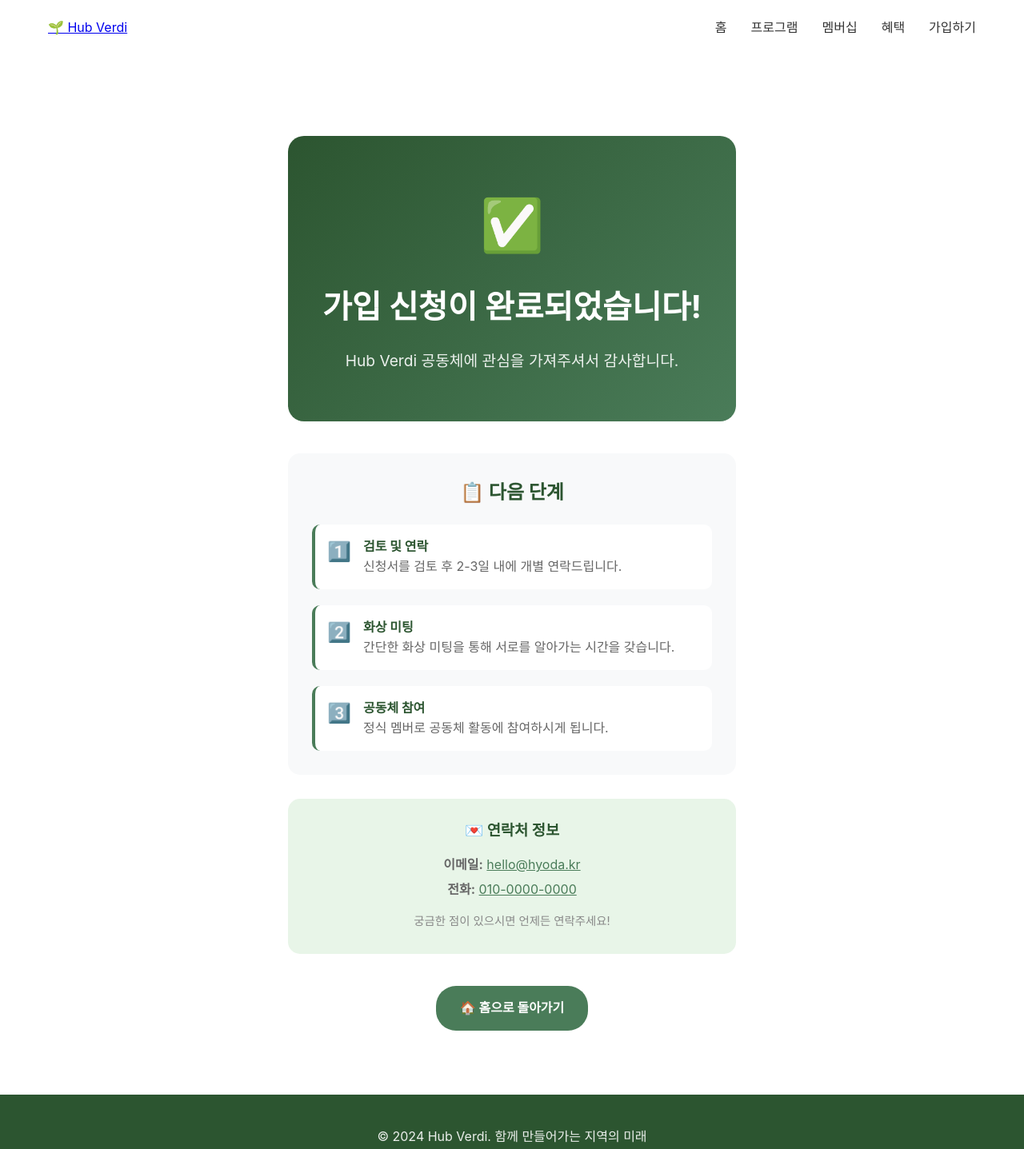
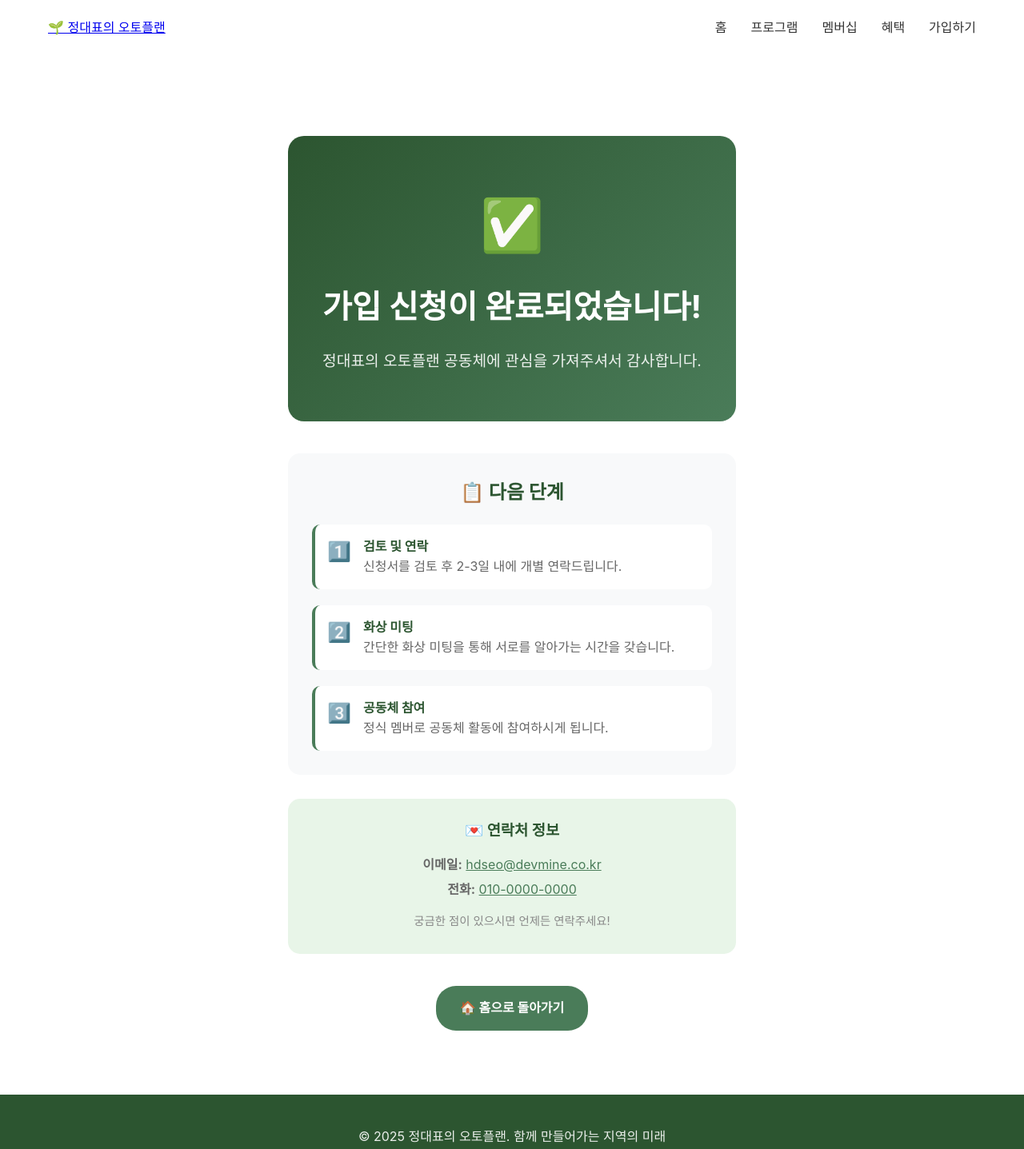
Before and after one commit to hyoda/hub-verdi, a plain HTML site: page thanks.html in a window 1280 px wide. Shown: the whole page at 80% size. Drawn offline with Linux system fonts and the light colour scheme.

Commit message:
Update thank you page branding and contact information
- Change title and logo from "Hub Verdi" to "정대표의 오토플랜"
- Update community acknowledgment text to reflect new branding
- Modify contact email address for inquiries
- Adjust copyright year to 2025

```diff
--- a/thanks.html
+++ b/thanks.html
@@ -3,14 +3,14 @@
 <head>
     <meta charset="UTF-8">
     <meta name="viewport" content="width=device-width, initial-scale=1.0">
-    <title>가입 신청 완료 - Hub Verdi</title>
+    <title>가입 신청 완료 - 정대표의 오토플랜</title>
     <link rel="stylesheet" href="styles.css">
 </head>
 <body>
     <nav>
         <div class="nav-container">
             <div class="logo">
-                <a href="index.html">🌱 Hub Verdi</a>
+                <a href="index.html">🌱 정대표의 오토플랜</a>
             </div>
             <div class="nav-menu">
                 <a href="index.html" class="nav-link">홈</a>
@@ -28,7 +28,7 @@
                 <div style="font-size: 4rem; margin-bottom: 20px;">✅</div>
                 <h1 style="margin: 0 0 20px 0; font-size: 2.5rem;">가입 신청이 완료되었습니다!</h1>
                 <p style="font-size: 1.2rem; opacity: 0.9; margin: 0;">
-                    Hub Verdi 공동체에 관심을 가져주셔서 감사합니다.
+                    정대표의 오토플랜 공동체에 관심을 가져주셔서 감사합니다.
                 </p>
             </div>
 
@@ -62,7 +62,7 @@
             <div style="background: #e8f5e8; padding: 25px; border-radius: 15px; margin-bottom: 30px;">
                 <h3 style="color: #2c5530; margin-bottom: 15px;">💌 연락처 정보</h3>
                 <p style="margin: 5px 0; color: #666;">
-                    <strong>이메일:</strong> <a href="mailto:hello@hyoda.kr" style="color: #4a7c59;">hello@hyoda.kr</a>
+                    <strong>이메일:</strong> <a href="mailto:hdseo@devmine.co.kr" style="color: #4a7c59;">hdseo@devmine.co.kr</a>
                 </p>
                 <p style="margin: 5px 0; color: #666;">
                     <strong>전화:</strong> <a href="tel:010-0000-0000" style="color: #4a7c59;">010-0000-0000</a>
@@ -82,7 +82,7 @@
 
     <footer style="background: #2c5530; color: white; text-align: center; padding: 40px 20px; margin-top: 80px;">
         <div class="container">
-            <p style="margin: 0; opacity: 0.9;">© 2024 Hub Verdi. 함께 만들어가는 지역의 미래</p>
+            <p style="margin: 0; opacity: 0.9;">© 2025 정대표의 오토플랜. 함께 만들어가는 지역의 미래</p>
         </div>
     </footer>
 </body>
```
